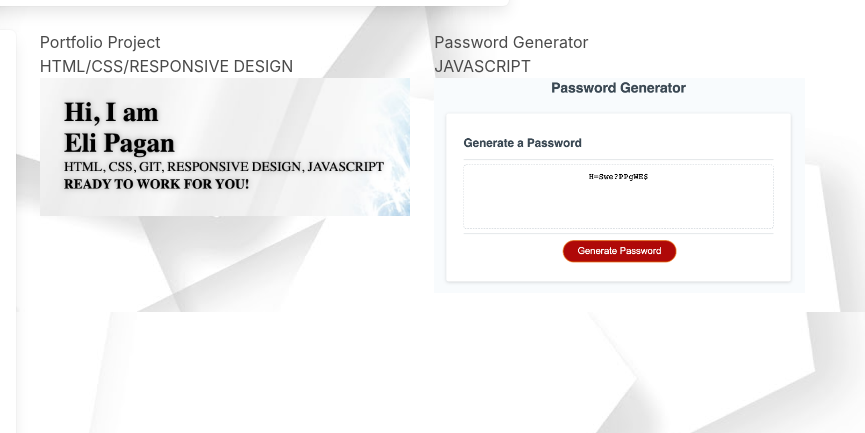
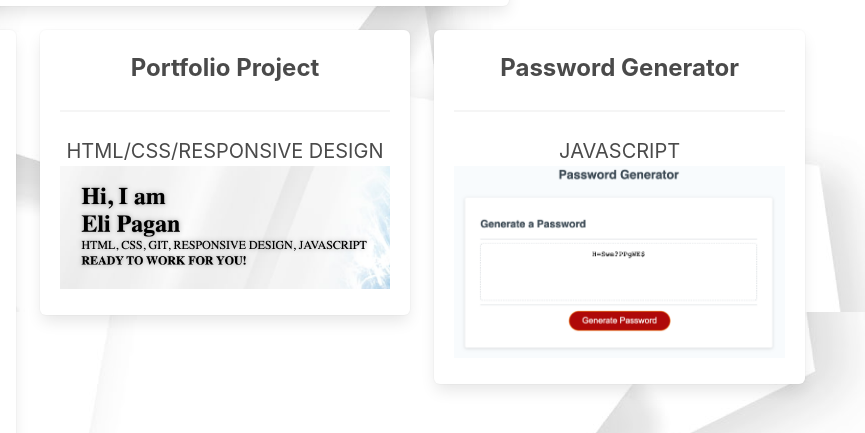
Before and after one commit to EliP2389/PROFESSIONALLYprofessionalPORTFOLIO, a plain HTML site: page index.html in a window 1280 px wide. Shown: the part 2568-3001 px from the top of the page, 415-1280 px from the left. Drawn offline with nearby package versions, Linux system fonts and the light colour scheme.

Commit message:
updates toprojects section

```diff
--- a/index.html
+++ b/index.html
@@ -92,8 +92,7 @@
       <div class="columns">
      <div class="column is-6 is-offset-one-quarter">
           <a class="box has-text-centered" style="color: black;" href="https://immense-springs-30161.herokuapp.com/">
-            <p class="is-size-3 has-text-weight-bold">The HYPE</p>
-            <hr>
+            <p class="is-size-3 has-text-weight-bold">The HYPE</p> <hr>
             <p class="is-size-5">HTML/CSS/JAVASCRIPT/BULMA/EXPRESS <br>
               MYSQL/MVC/SEQUELIZE/NODE/HANDLEBARS</p>
             <img src="./assets/images/proj02-img.png" alt="Project 02">
@@ -105,26 +104,25 @@
      <div class="columns">
       <div class="column is-4">
         <a class="box has-text-centered" href="https://elip2389.github.io/horiseonMedia-challenge1/">
-        <p class="is-size-4 has-text-weight-bold">Horison Media Project <br>
-          <hr>
+        <p class="is-size-4 has-text-weight-bold">Horison Media Project <br> <hr>
         <p class="is-size-5">HTML/CSS/RESPONSIVE DESIGN</p>
         <img src="./assets/images/horison-img.png" alt="Horison Media">
         </a>
       </div>
 
       <div class="column is-4">
-        <h4>Portfolio Project</h4>
-        <p>HTML/CSS/RESPONSIVE DESIGN</p>
-        <a href="https://elip2389.github.io/PROFESSIONALLYprofessionalPORTFOLIO/">
-          <img src="./assets/images/port-img.png" alt="Portfolio Site">
+        <a class="box has-text-centered" href="https://elip2389.github.io/PROFESSIONALLYprofessionalPORTFOLIO/">
+        <p class="is-size-4 has-text-weight-bold">Portfolio Project <br> <hr>
+        <p class="is-size-5">HTML/CSS/RESPONSIVE DESIGN</p>
+         <img src="./assets/images/port-img.png" alt="Portfolio Site">
         </a>
       </div>
 
       <div class="column is-4">
-        <h4>Password Generator</h4>
-        <p>JAVASCRIPT</p>
-        <a href="https://elip2389.github.io/password-generator-chall03/">
-          <img src="./assets/images/passgen-img.png" alt="Password Generator">
+        <a class="box has-text-centered" href="https://elip2389.github.io/password-generator-chall03/">
+        <p class="is-size-4 has-text-weight-bold">Password Generator<br> <hr>
+        <p class="is-size-5">JAVASCRIPT</p>
+        <img src="./assets/images/passgen-img.png" alt="Password Generator">
         </a>
       </div>
 </div>
```
